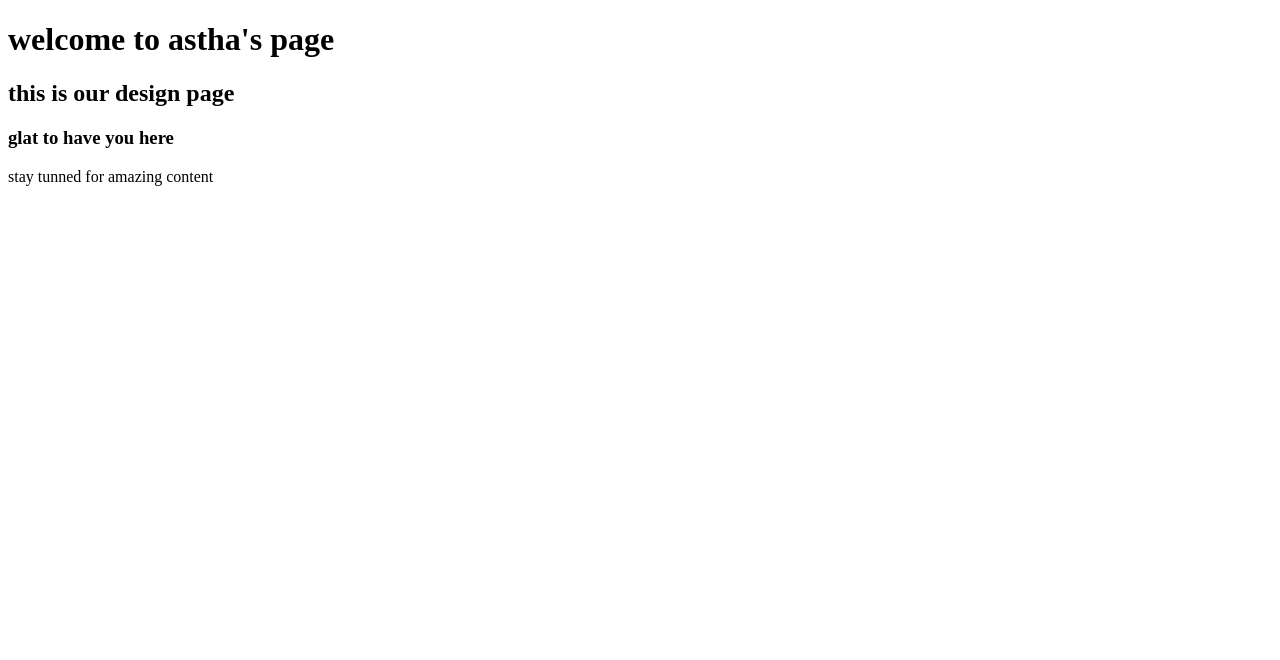
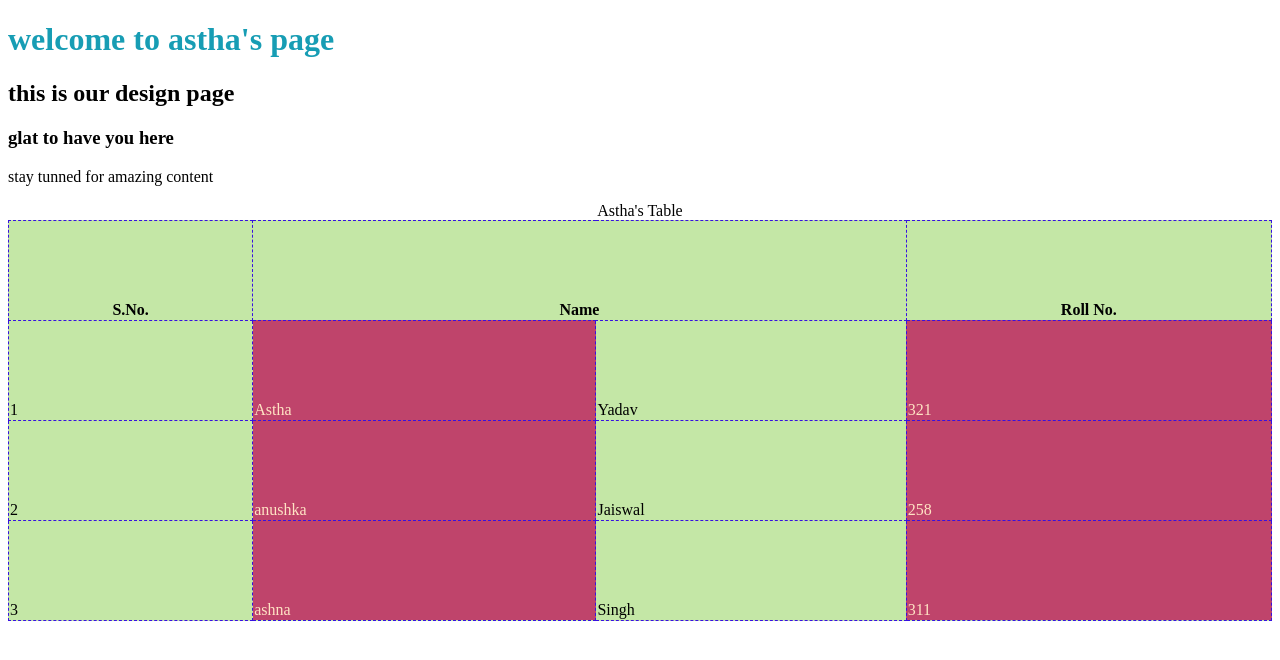
Before and after one commit to yastha371-rgb/fsd_Astha321-, a plain HTML site: page index.html in a window 1280 px wide. Drawn offline with Linux system fonts and the light colour scheme.

Commit message:
first commit

```diff
--- a/index.html
+++ b/index.html
@@ -4,14 +4,51 @@
     <meta charset="UTF-8">
     <meta name="viewport" content="width=device-width, initial-scale=1.0">
     <title>astha</title>
+    <style>
+        table,td,th
+        {
+            border: 1px solid rgb(55, 17, 224);
+            border-collapse:collapse;
+            background-color: rgb(196, 231, 166);
+            border-style:dashed; padding-top: 80px;
+        }
+        td:nth-child(even)
+        {
+            background-color: rgb(191, 68, 107);
+            color:bisque;
+        }
+    </style>
 </head>
 <body>
-    <h1> welcome to astha's page</h1>
+    <h1 style = "color: #179db4; width: 1200 px">welcome to astha's page</h1>
     <h2>this is our design page</h2>
     <h3>glat to have you here</h3>
     <p>stay tunned for amazing content</p>
-
-
+    <table style= "width: 100%"><caption>Astha's Table</caption>
+    <tr>
+        <th>S.No.</th>
+        <th colspan="2">Name</th>
+        <th>Roll No.</th>
+    </tr>
+    <tr>
+        <td>1</td>
+        <td>Astha</td>
+        <td>Yadav</td>
+        <td>321</td>
+    </tr>
+    <tr>
+        <td>2</td>
+        <td>anushka</td>
+        <td>Jaiswal</td>
+        <td>258</td>
+    </tr>
+    <tr>
+        <td>3</td>
+        <td>ashna</td>
+        <td>Singh</td>
+        <td>311</td>
+    </tr>
+</table>
 
 
 </body>
```
